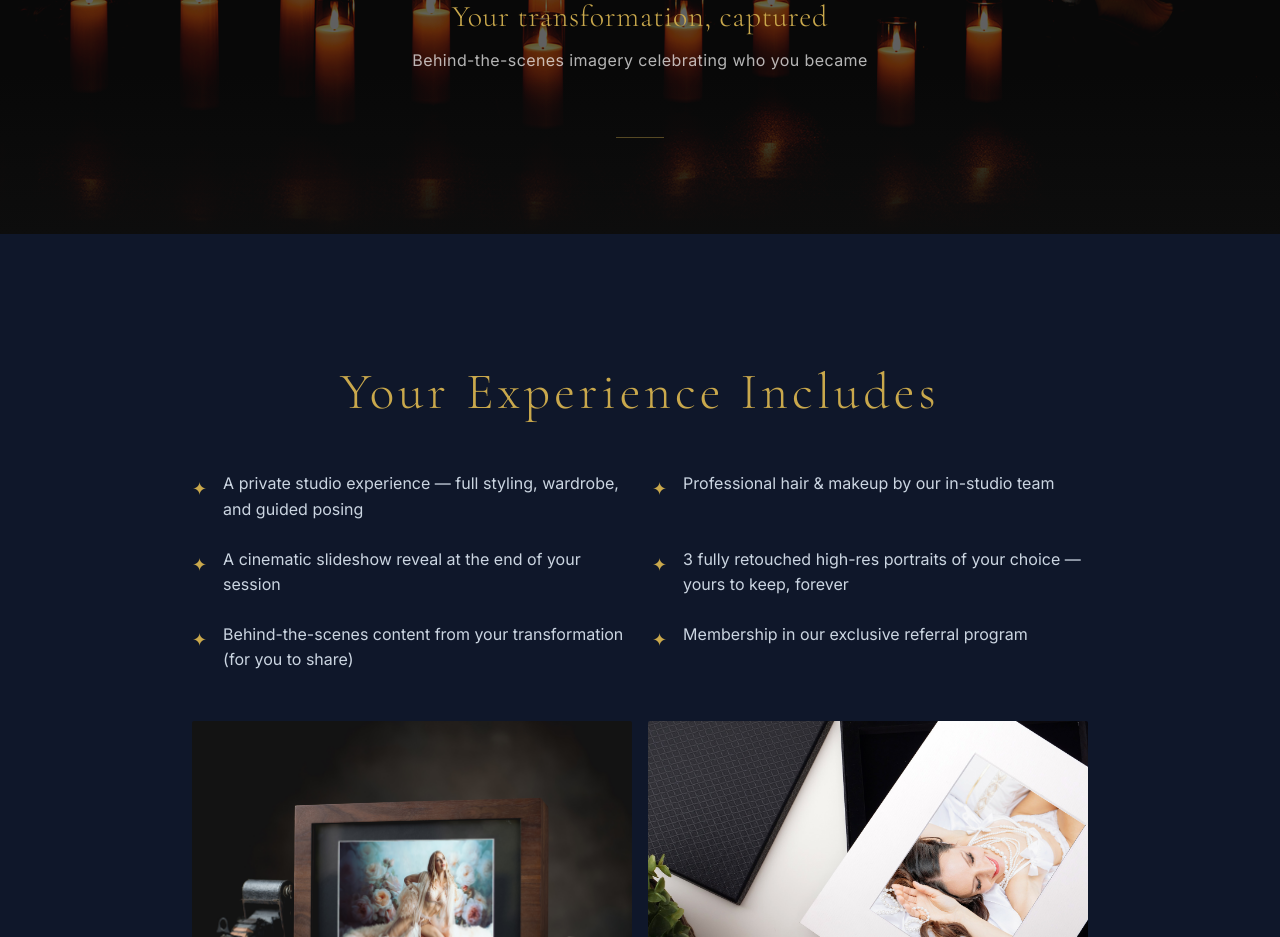
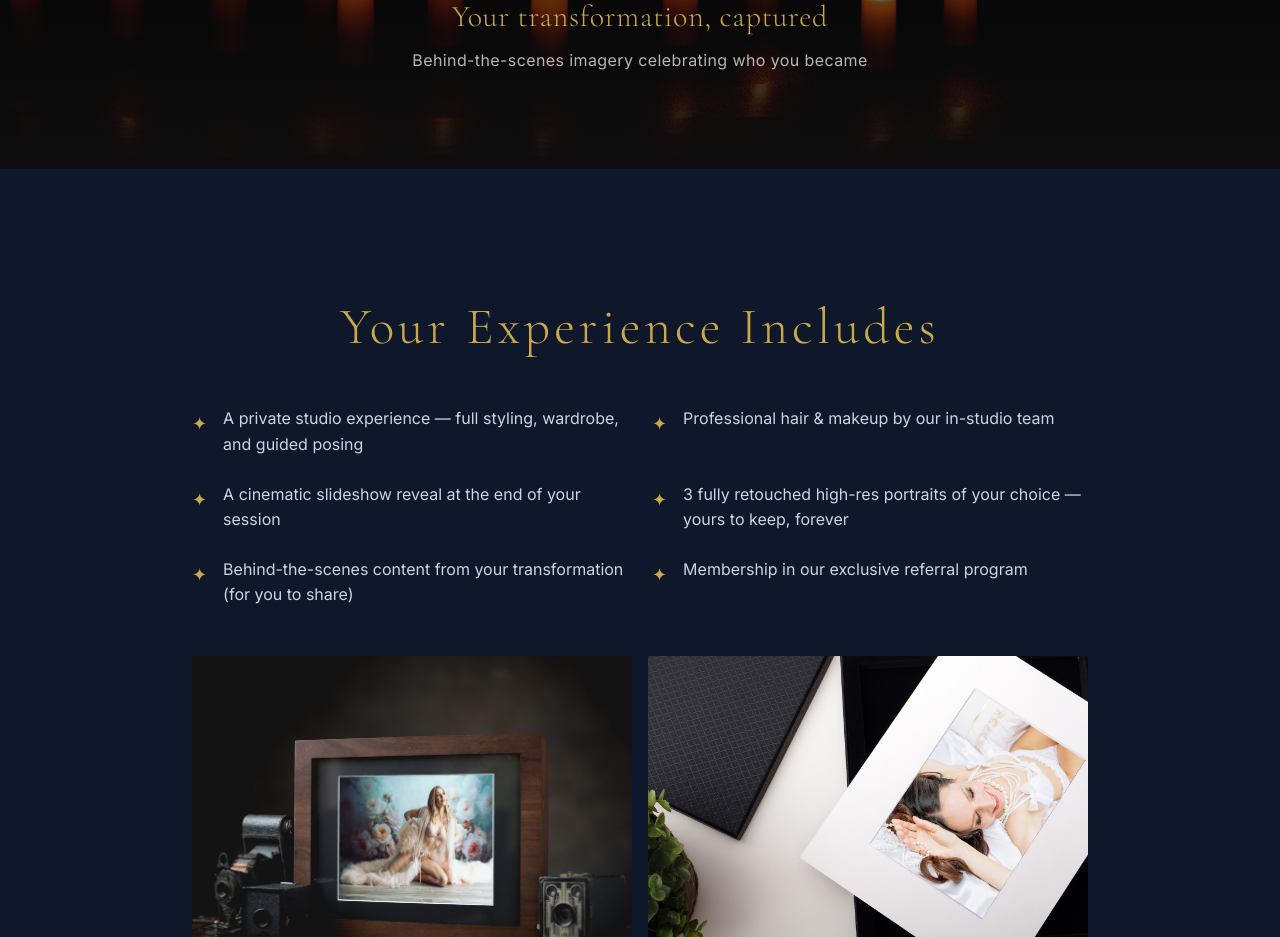
Before and after one commit to obprimak/muse, a SvelteKit app: page /model-call in a window 1280 px wide. Shown: the part 2040-2977 px from the top of the page. Built offline with nearby package versions, Linux system fonts and the light colour scheme.

Commit message:
fix: remove bottom separator from candlelight section

```diff
--- a/src/routes/model-call/+page.svelte
+++ b/src/routes/model-call/+page.svelte
@@ -212,7 +212,6 @@
 			{/each}
 		</ul>
 
-		<div class="mx-auto mt-16 h-px w-12 bg-gold/40"></div>
 	</div>
 </section>
 
```
